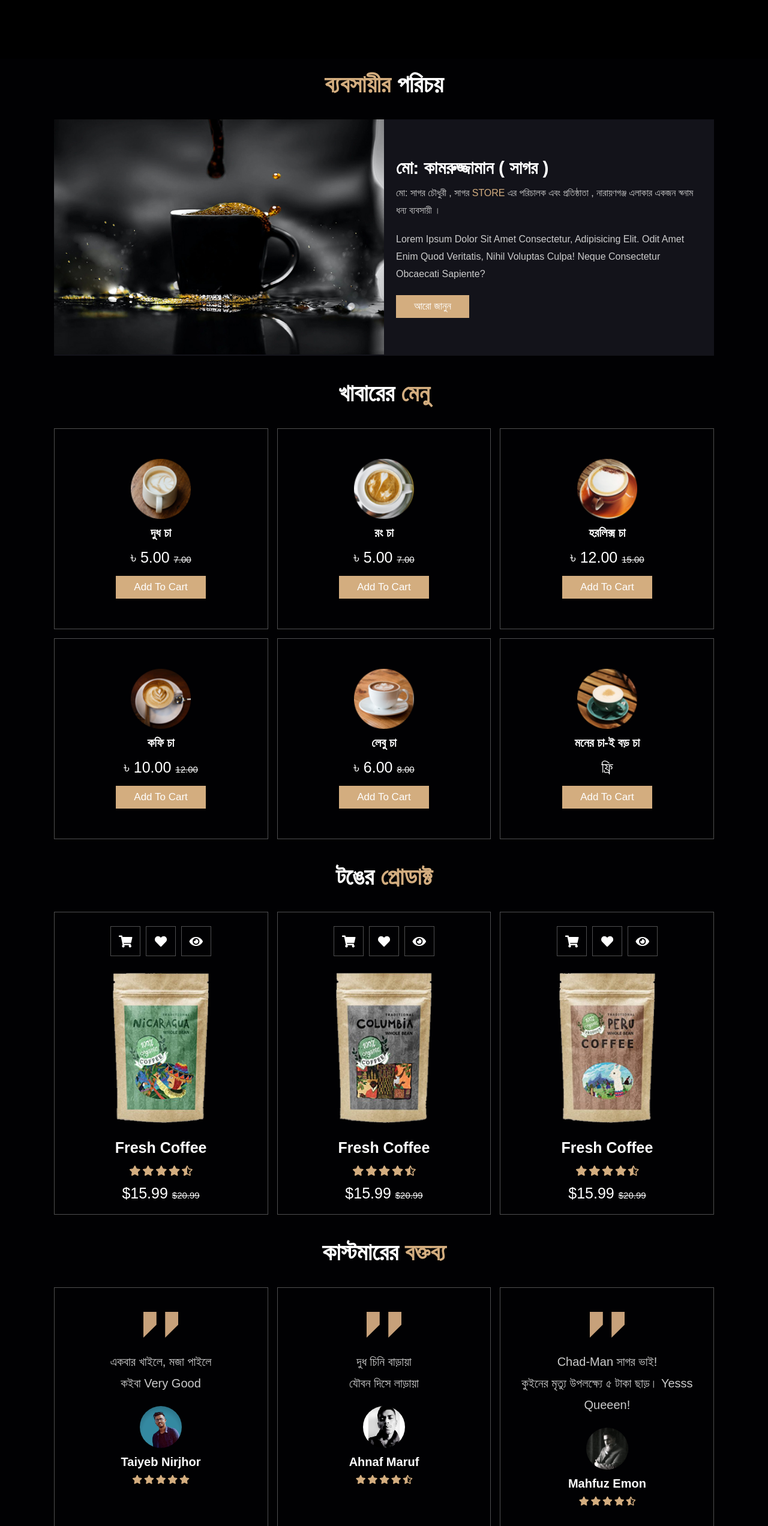
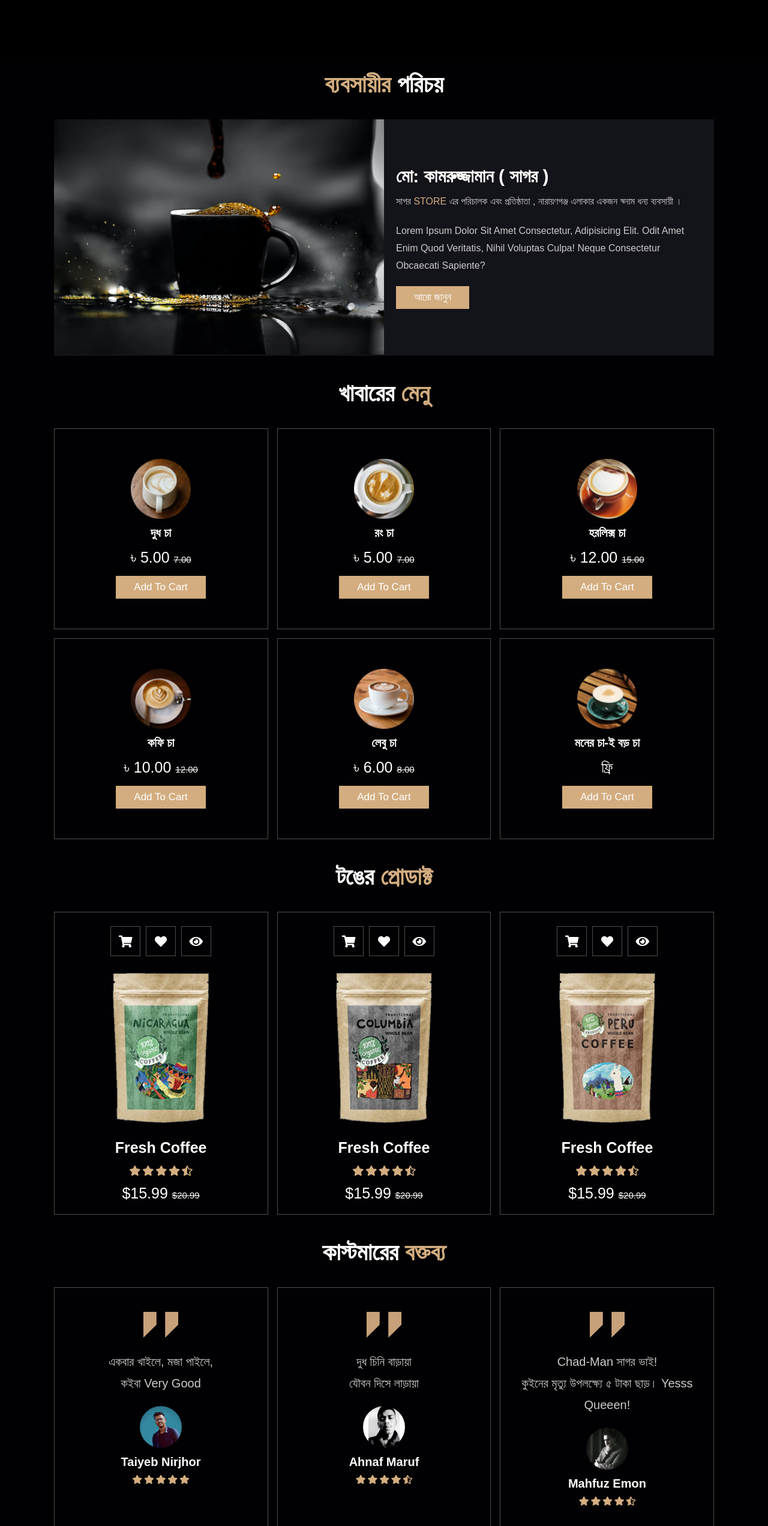
Before and after one commit to taiyebnirjhar/sagor-vai-er-tong-er-dokan, a plain HTML site: page index.html in a window 1280 px wide. Shown: the part 702-3246 px from the top of the page at 60% size. Drawn offline with Linux system fonts and the light colour scheme; a web font is replaced by a local one.

Commit message:
minor text update

```diff
--- a/index.html
+++ b/index.html
@@ -96,7 +96,7 @@
       <div class="content">
         <h3>মো: কামরুজ্জামান ( সাগর )</h3>
         <p>
-          মো: সাগর চৌধুরী , সাগর <span class="span-store">store</span> এর
+          সাগর <span class="span-store">store</span> এর
           পরিচালক এবং প্রতিষ্ঠাতা , নারায়ণগঞ্জ এলাকার একজন স্বনাম ধন্য
           ব্যবসায়ী ।
         </p>
@@ -245,7 +245,7 @@
       <div class="box">
         <img src="images/quote-img.png" alt="" class="quote" />
         <p class="userReview">
-          একবার খাইলে, মজা পাইলে </br> কইবা very good
+          একবার খাইলে, মজা পাইলে, </br> কইবা very good
         </p>
         <img src="images/pic-1.png" class="user" alt="" />
         <h3>Taiyeb Nirjhor</h3>
```
